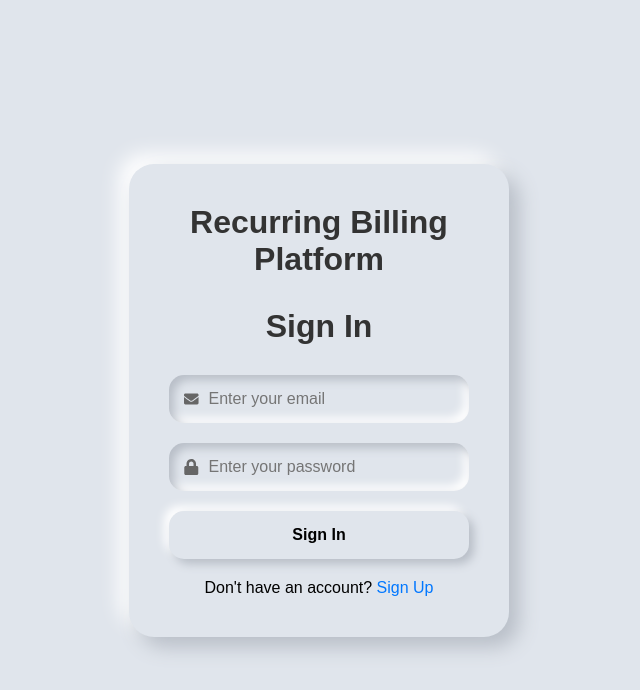
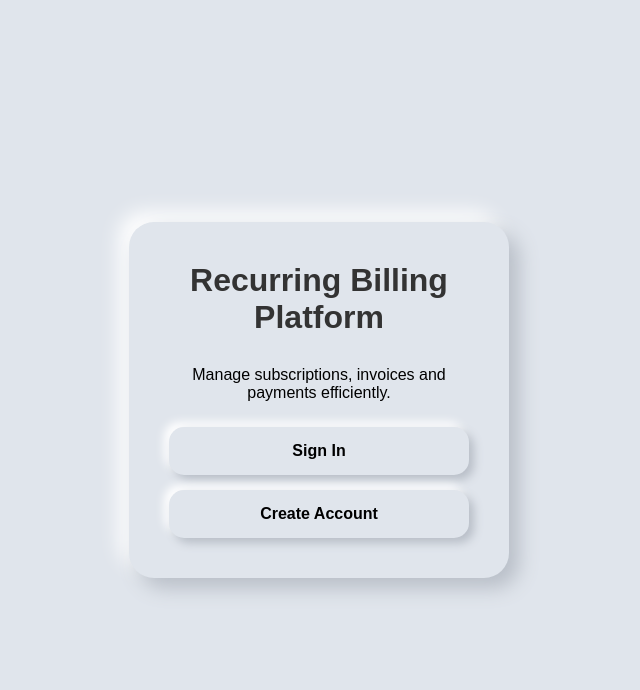
Before and after one commit to rahulp06/RecurringBillingPlatform, a React app in the folder frontend/: page / in a window 1280 px wide. Shown: the top 690 px of the page, without its empty margins (321-961 px from the left). Built offline with nearby package versions, Linux system fonts and the light colour scheme; the HTML template or start-up script is replaced by a standard one.

Commit message:
Set home page as default route

```diff
--- a/frontend/src/App.jsx
+++ b/frontend/src/App.jsx
@@ -1,15 +1,15 @@
 import { Routes, Route } from "react-router-dom";
 
+import Home from "./pages/Home";
 import SignIn from "./pages/SignIn";
 import SignUp from "./pages/SignUp";
-import Home from "./pages/Home";
 
 function App() {
   return (
     <Routes>
-      <Route path="/" element={<SignIn />} />
+      <Route path="/" element={<Home />} />
+      <Route path="/signin" element={<SignIn />} />
       <Route path="/signup" element={<SignUp />} />
-      <Route path="/home" element={<Home />} />
     </Routes>
   );
 }
--- a/frontend/src/pages/Home.jsx
+++ b/frontend/src/pages/Home.jsx
@@ -11,7 +11,7 @@ function Home() {
           Manage subscriptions, invoices and payments efficiently.
         </p>
 
-        <Link to="/">
+        <Link to="/signin">
           <button style={{ marginBottom: "15px" }}>Sign In</button>
         </Link>
 
--- a/frontend/src/pages/SignUp.jsx
+++ b/frontend/src/pages/SignUp.jsx
@@ -28,7 +28,7 @@ function SignUp() {
 
         <p>
           Already have an account?{" "}
-          <Link to="/">Sign In</Link>
+          <Link to="/signin">Sign In</Link>
         </p>
       </div>
     </div>
```
